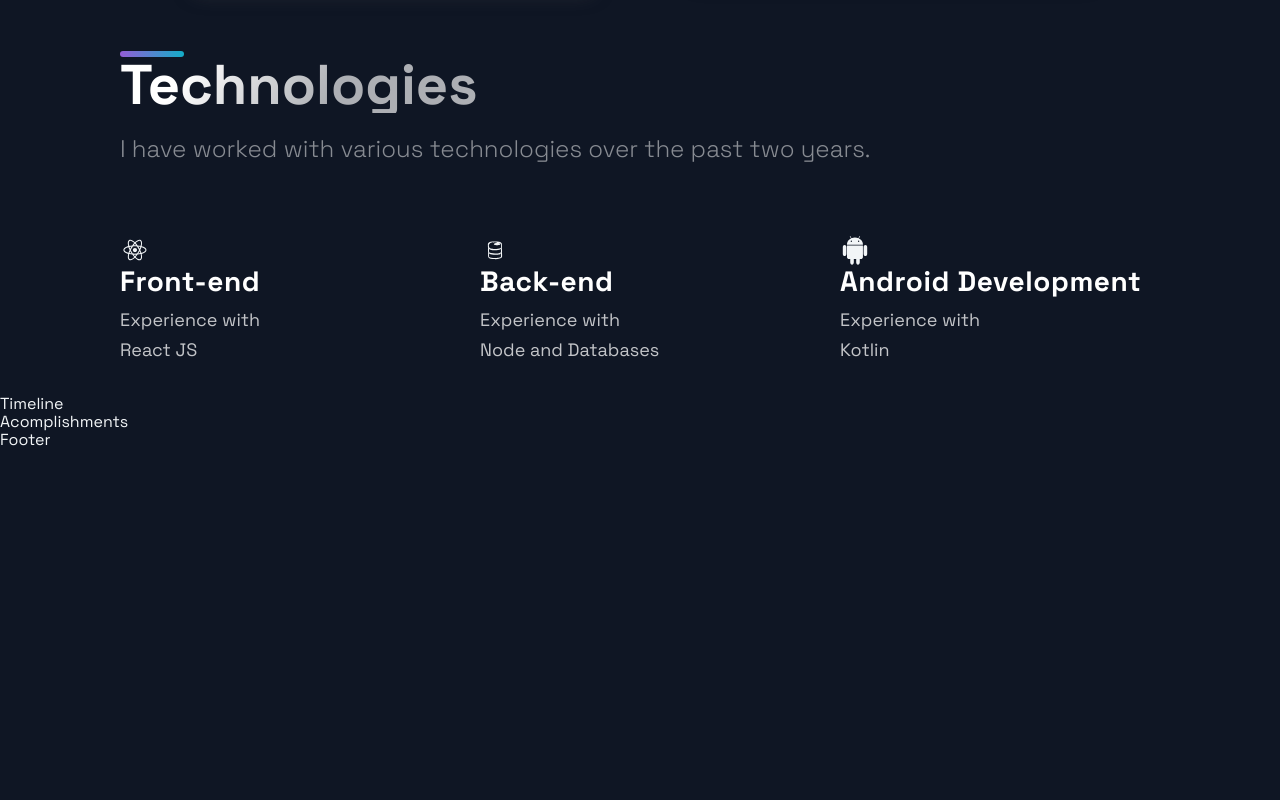
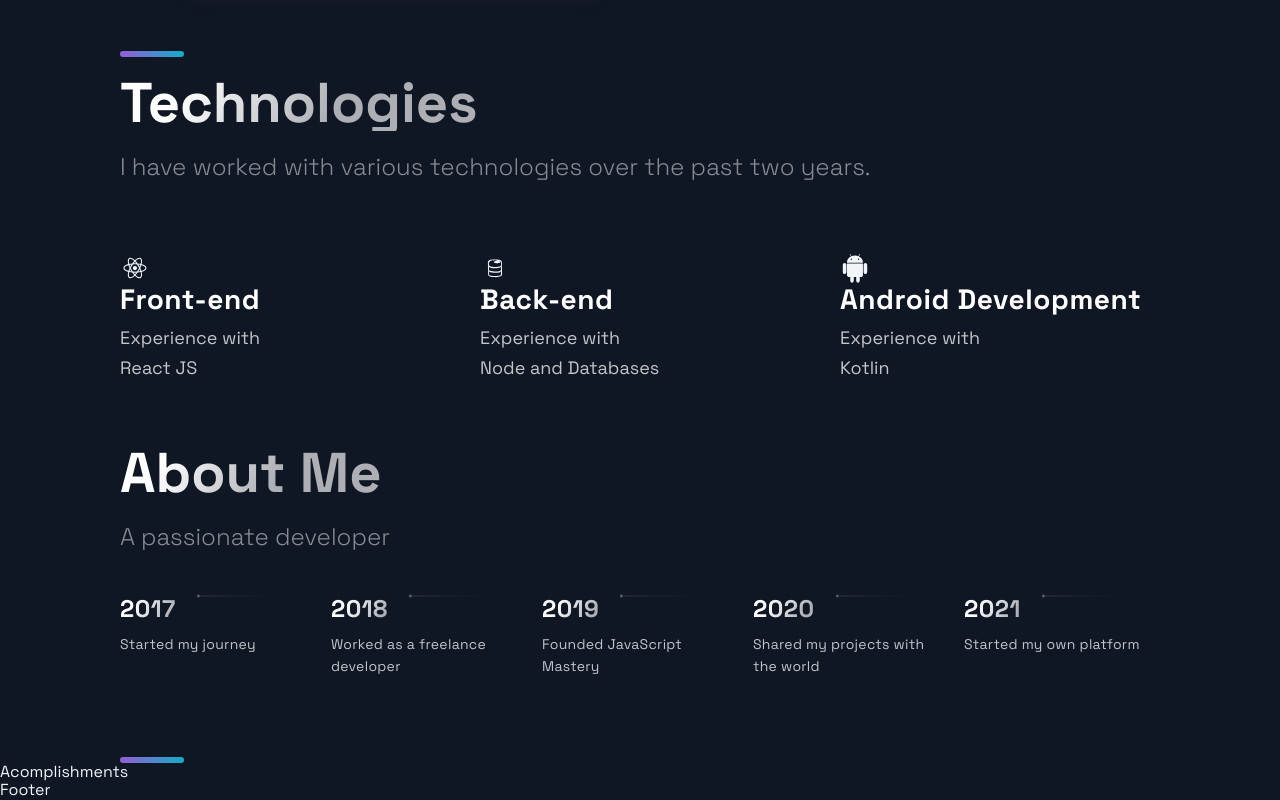
Before and after one commit to agesa3/MyPortfolio, a Next.js app: page / in a window 1280 px wide. Shown: the part 2088-2888 px from the top of the page. Before the commit the page ends 2538 px from the top, so only its background shows below. Built offline with nearby package versions, Linux system fonts and the light colour scheme.

Commit message:
done with the timeline sections

```diff
--- a/src/components/Technologies/Technologies.js
+++ b/src/components/Technologies/Technologies.js
@@ -17,6 +17,7 @@ import {
 const Technologies = () => (
   <Section id="tech">
     <SectionDivider />
+    <br />
     <SectionTitle>Technologies</SectionTitle>
     <SectionText>
       I have worked with various technologies over the past two years.
--- a/src/components/TimeLine/TimeLine.js
+++ b/src/components/TimeLine/TimeLine.js
@@ -1,51 +1,141 @@
-import React, { useState, useRef, useEffect } from 'react';
+import React, { useState, useRef, useEffect } from "react";
 
-import { CarouselButton, CarouselButtonDot, CarouselButtons, CarouselContainer, CarouselItem, CarouselItemImg, CarouselItemText, CarouselItemTitle, CarouselMobileScrollNode } from './TimeLineStyles';
-import { Section, SectionDivider, SectionText, SectionTitle } from '../../styles/GlobalComponents';
-import { TimeLineData } from '../../constants/constants';
+import {
+  CarouselButton,
+  CarouselButtonDot,
+  CarouselButtons,
+  CarouselContainer,
+  CarouselItem,
+  CarouselItemImg,
+  CarouselItemText,
+  CarouselItemTitle,
+  CarouselMobileScrollNode,
+} from "./TimeLineStyles";
+import {
+  Section,
+  SectionDivider,
+  SectionText,
+  SectionTitle,
+} from "../../styles/GlobalComponents";
+import { TimeLineData } from "../../constants/constants";
 
 const TOTAL_CAROUSEL_COUNT = TimeLineData.length;
 
 const Timeline = () => {
-  // const [activeItem, setActiveItem] = useState(0);
-  // const carouselRef = useRef();
+  const [activeItem, setActiveItem] = useState(0);
+  const carouselRef = useRef();
 
-  // const scroll = (node, left) => {
-  //   return node.scrollTo({ left, behavior: 'smooth' });
-  // }
+  const scroll = (node, left) => {
+    return node.scrollTo({ left, behavior: 'smooth' });
+  }
 
-  // const handleClick = (e, i) => {
-  //   e.preventDefault();
+  const handleClick = (e, i) => {
+    e.preventDefault();
 
-  //   if (carouselRef.current) {
-  //     const scrollLeft = Math.floor(carouselRef.current.scrollWidth * 0.7 * (i / TimeLineData.length));
+    if (carouselRef.current) {
+      const scrollLeft = Math.floor(
+        carouselRef.current.scrollWidth * 0.7 * (i / TimeLineData.length)
+      );
 
-  //     scroll(carouselRef.current, scrollLeft);
-  //   }
-  // }
+      scroll(carouselRef.current, scrollLeft);
+    }
+  };
 
-  // const handleScroll = () => {
-  //   if (carouselRef.current) {
-  //     const index = Math.round((carouselRef.current.scrollLeft / (carouselRef.current.scrollWidth * 0.7)) * TimeLineData.length);
+  const handleScroll = () => {
+    if (carouselRef.current) {
+      const index = Math.round(
+        (carouselRef.current.scrollLeft /
+          (carouselRef.current.scrollWidth * 0.7)) *
+          TimeLineData.length
+      );
 
-  //     setActiveItem(index);
-  //   }
-  // }
+      setActiveItem(index);
+    }
+  };
 
   // // snap back to beginning of scroll when window is resized
   // // avoids a bug where content is covered up if coming from smaller screen
-  // useEffect(() => {
-  //   const handleResize = () => {
-  //     scroll(carouselRef.current, 0);
-  //   }
+  useEffect(() => {
+    const handleResize = () => {
+      scroll(carouselRef.current, 0);
+    };
 
-  //   window.addEventListener('resize', handleResize);
-  // }, []);
+    window.addEventListener("resize", handleResize);
+  }, []);
 
   return (
-    <div>
-      Timeline
-    </div>
+    <Section id="about">
+      <SectionTitle>About Me</SectionTitle>
+      <SectionText>A passionate developer</SectionText>
+      <CarouselContainer ref={carouselRef} onScroll={handleScroll}>
+        <>
+          {TimeLineData.map((item, index) => (
+            <CarouselMobileScrollNode
+              key={index}
+              final={index == TOTAL_CAROUSEL_COUNT - 1}
+            >
+              <CarouselItem
+                index={index}
+                id={`carousel__item-${index}`}
+                active={activeItem}
+                onClick={(e) => handleClick(e, index)}
+              >
+                <CarouselItemTitle>
+                  {`${item.year}`}
+                  <CarouselItemImg
+                    width="208"
+                    height="6"
+                    viewBox="0 0 208 6"
+                    fill="none"
+                    xmlns="http://www.w3.org/2000/svg"
+                  >
+                    <path
+                      fill-rule="evenodd"
+                      clip-rule="evenodd"
+                      d="M2.5 5.5C3.88071 5.5 5 4.38071 5 3V3.5L208 3.50002V2.50002L5 2.5V3C5 1.61929 3.88071 0.5 2.5 0.5C1.11929 0.5 0 1.61929 0 3C0 4.38071 1.11929 5.5 2.5 5.5Z"
+                      fill="url(#paint0_linear)"
+                      fill-opacity="0.33"
+                    />
+                    <defs>
+                      <linearGradient
+                        id="paint0_linear"
+                        x1="-4.30412e-10"
+                        y1="0.5"
+                        x2="208"
+                        y2="0.500295"
+                        gradientUnits="userSpaceOnUse"
+                      >
+                        <stop stop-color="white" />
+                        <stop
+                          offset="0.79478"
+                          stop-color="white"
+                          stop-opacity="0"
+                        />
+                      </linearGradient>
+                    </defs>
+                  </CarouselItemImg>
+                </CarouselItemTitle>
+                <CarouselItemText>{item.text}</CarouselItemText>
+              </CarouselItem>
+            </CarouselMobileScrollNode>
+          ))}
+        </>
+      </CarouselContainer>
+      <CarouselButtons>
+        {TimeLineData.map((item, index) => (
+          <CarouselButton
+            key={index}
+            index={index}
+            active={activeItem}
+            onClick={(e) => handleClick(e, index)}
+            type="button"
+          >
+            <CarouselButtonDot active={activeItem} />
+          </CarouselButton>
+        ))}
+      </CarouselButtons>
+      <SectionDivider />
+    </Section>
   );
 };
 
```
